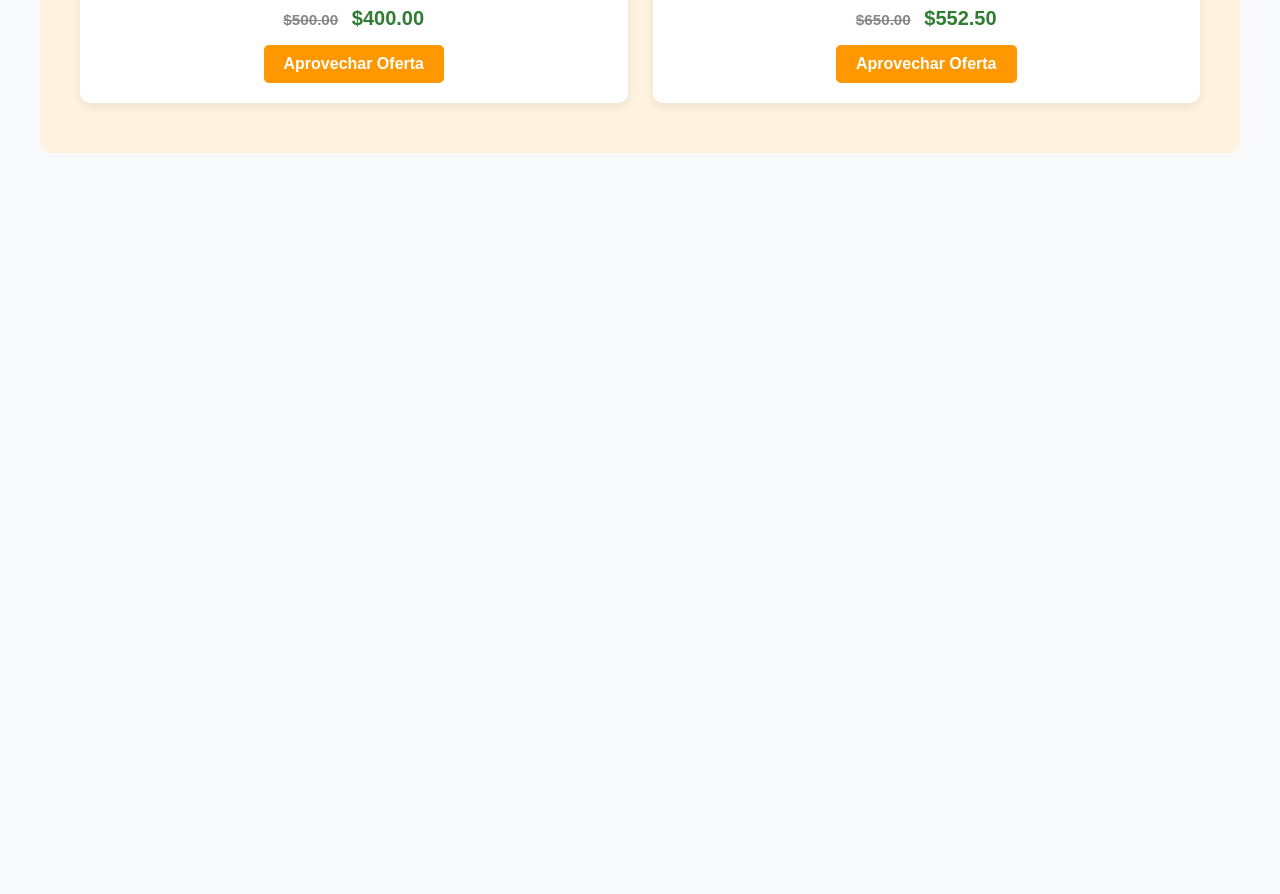
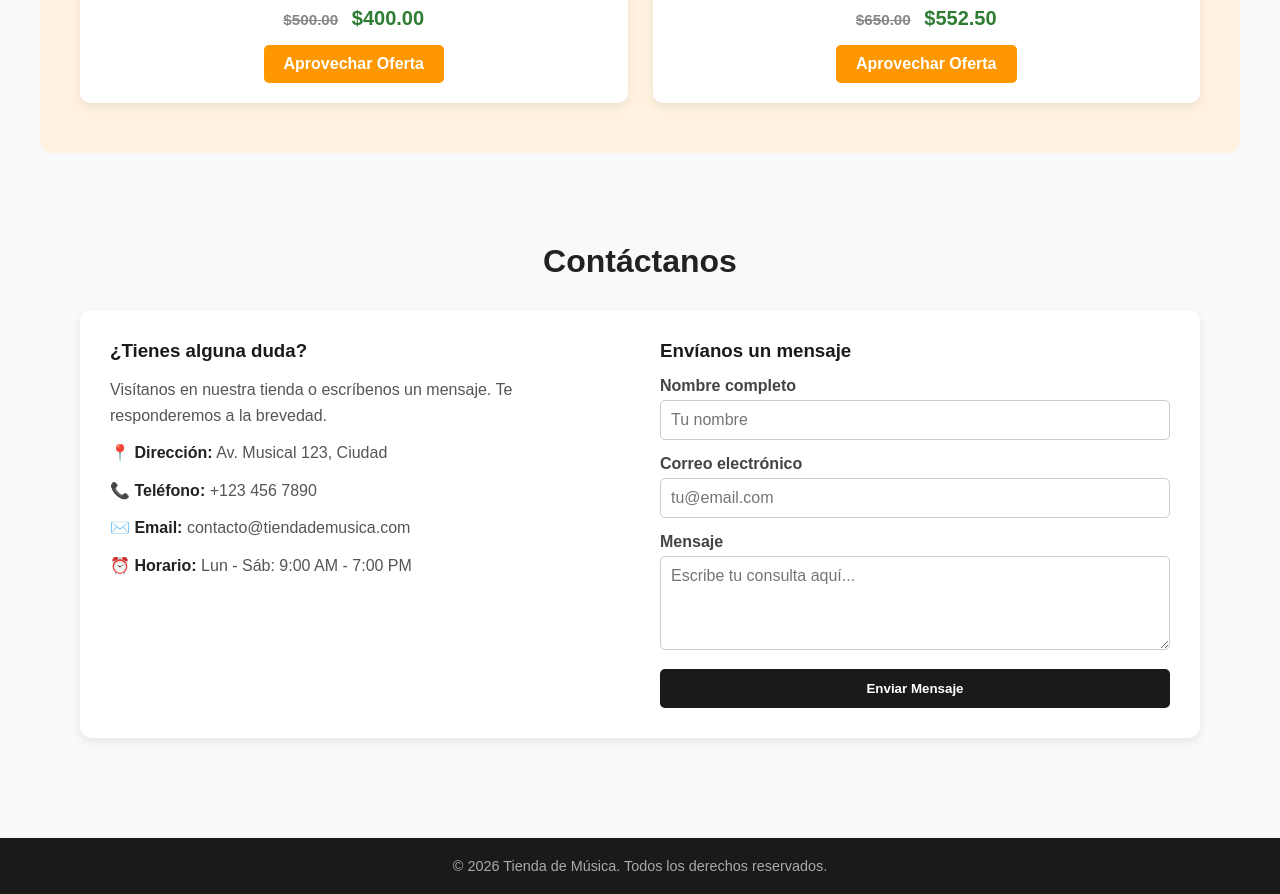
Before and after one commit to mig1714/landing-page-venta-instrumentos-musicales, a plain HTML site: page index.html in a window 1280 px wide. Shown: the part 1039-1933 px from the top of the page. Before the commit the page ends 1192 px from the top, so only its background shows below. Drawn offline with Linux system fonts and the light colour scheme.

Commit message:
Se agrega la seccion de contactos

```diff
--- a/index.html
+++ b/index.html
@@ -32,7 +32,6 @@
         z-index: 100;
       }
 
-      /* Tamaño del logo */
       .logo img {
         height: 60px;
         width: auto;
@@ -40,7 +39,6 @@
         display: block;
       }
 
-      /* Estilos del menú */
       nav ul {
         display: flex;
         list-style: none;
@@ -72,14 +70,12 @@
         color: #222;
       }
 
-      /* Grilla para las tarjetas de productos */
       .grid-productos {
         display: grid;
         grid-template-columns: repeat(auto-fit, minmax(250px, 1fr));
         gap: 25px;
       }
 
-      /* Tarjeta individual */
       .card {
         background: #fff;
         border-radius: 10px;
@@ -127,7 +123,7 @@
         background-color: #e68a00;
       }
 
-      /* --- SECCIÓN OFERTAS ESPECÍFICAS --- */
+      /* --- SECCIÓN OFERTAS --- */
       #ofertas {
         background-color: #fff3e0;
         border-radius: 12px;
@@ -151,10 +147,92 @@
         font-size: 0.95rem;
         margin-right: 8px;
       }
+
+      /* --- SECCIÓN CONTACTO --- */
+      #contacto {
+        margin-top: 40px;
+      }
+
+      .contacto-container {
+        display: grid;
+        grid-template-columns: repeat(auto-fit, minmax(300px, 1fr));
+        gap: 40px;
+        background: #fff;
+        padding: 30px;
+        border-radius: 12px;
+        box-shadow: 0 4px 10px rgba(0, 0, 0, 0.08);
+      }
+
+      .contacto-info h3,
+      .contacto-form h3 {
+        margin-bottom: 15px;
+        color: #1a1a1a;
+      }
+
+      .contacto-info p {
+        margin-bottom: 12px;
+        line-height: 1.6;
+        color: #555;
+      }
+
+      .contacto-info strong {
+        color: #222;
+      }
+
+      .form-group {
+        margin-bottom: 15px;
+      }
+
+      .form-group label {
+        display: block;
+        margin-bottom: 5px;
+        font-weight: bold;
+        color: #444;
+      }
+
+      .form-group input,
+      .form-group textarea {
+        width: 100%;
+        padding: 10px;
+        border: 1px solid #ccc;
+        border-radius: 5px;
+        font-size: 1rem;
+      }
+
+      .form-group input:focus,
+      .form-group textarea:focus {
+        outline: none;
+        border-color: #ff9800;
+      }
+
+      .btn-enviar {
+        width: 100%;
+        padding: 12px;
+        background-color: #1a1a1a;
+        color: #fff;
+        border: none;
+        border-radius: 5px;
+        font-weight: bold;
+        cursor: pointer;
+        transition: background-color 0.3s ease;
+      }
+
+      .btn-enviar:hover {
+        background-color: #ff9800;
+      }
+
+      /* --- FOOTER --- */
+      footer {
+        background-color: #1a1a1a;
+        color: #aaa;
+        text-align: center;
+        padding: 20px;
+        margin-top: 50px;
+        font-size: 0.9rem;
+      }
     </style>
   </head>
   <body>
-
     <!-- HEADER / NAVEGACIÓN -->
     <header>
       <div class="logo">
@@ -180,21 +258,30 @@
       <h2>Nuestros Productos</h2>
       <div class="grid-productos">
         <div class="card">
-          <img src="https://images.unsplash.com/photo-1510915361894-db8b60106cb1?w=400" alt="Guitarra Acústica" />
+          <img
+            src="https://images.unsplash.com/photo-1510915361894-db8b60106cb1?w=400"
+            alt="Guitarra Acústica"
+          />
           <h3>Guitarra Acústica</h3>
           <p class="precio">$250.00</p>
           <a href="#" class="btn-comprar">Añadir al Carrito</a>
         </div>
 
         <div class="card">
-          <img src="https://images.unsplash.com/photo-1511671782779-c97d3d27a1d4?w=400" alt="Teclado Eléctrico" />
+          <img
+            src="https://images.unsplash.com/photo-1511671782779-c97d3d27a1d4?w=400"
+            alt="Teclado Eléctrico"
+          />
           <h3>Teclado Eléctrico</h3>
           <p class="precio">$420.00</p>
           <a href="#" class="btn-comprar">Añadir al Carrito</a>
         </div>
 
         <div class="card">
-          <img src="https://images.unsplash.com/photo-1519892300165-cb5542fb47c7?w=400" alt="Batería Acústica" />
+          <img
+            src="https://images.unsplash.com/photo-1519892300165-cb5542fb47c7?w=400"
+            alt="Batería Acústica"
+          />
           <h3>Batería Acústica</h3>
           <p class="precio">$780.00</p>
           <a href="#" class="btn-comprar">Añadir al Carrito</a>
@@ -208,21 +295,95 @@
       <div class="grid-productos">
         <div class="card">
           <span class="badge-oferta">-20% DESCUENTO</span>
-          <img src="https://images.unsplash.com/photo-1564186763535-ebb21ef5277f?w=400" alt="Guitarra Eléctrica" />
+          <img
+            src="https://images.unsplash.com/photo-1564186763535-ebb21ef5277f?w=400"
+            alt="Guitarra Eléctrica"
+          />
           <h3>Guitarra Eléctrica Pro</h3>
-          <p class="precio"><span class="precio-anterior">$500.00</span> $400.00</p>
+          <p class="precio">
+            <span class="precio-anterior">$500.00</span> $400.00
+          </p>
           <a href="#" class="btn-comprar">Aprovechar Oferta</a>
         </div>
 
         <div class="card">
           <span class="badge-oferta">-15% DESCUENTO</span>
-          <img src="https://images.unsplash.com/photo-1520523839897-bd0b52f945a0?w=400" alt="Piano Digital" />
+          <img
+            src="https://images.unsplash.com/photo-1520523839897-bd0b52f945a0?w=400"
+            alt="Piano Digital"
+          />
           <h3>Piano Digital 88 Teclas</h3>
-          <p class="precio"><span class="precio-anterior">$650.00</span> $552.50</p>
+          <p class="precio">
+            <span class="precio-anterior">$650.00</span> $552.50
+          </p>
           <a href="#" class="btn-comprar">Aprovechar Oferta</a>
         </div>
       </div>
     </section>
 
+    <!-- SECCIÓN CONTACTO -->
+    <section id="contacto">
+      <h2>Contáctanos</h2>
+      <div class="contacto-container">
+        <!-- Información de contacto -->
+        <div class="contacto-info">
+          <h3>¿Tienes alguna duda?</h3>
+          <p>
+            Visítanos en nuestra tienda o escríbenos un mensaje. Te
+            responderemos a la brevedad.
+          </p>
+          <p><strong>📍 Dirección:</strong> Av. Musical 123, Ciudad</p>
+          <p><strong>📞 Teléfono:</strong> +123 456 7890</p>
+          <p><strong>✉️ Email:</strong> contacto@tiendademusica.com</p>
+          <p><strong>⏰ Horario:</strong> Lun - Sáb: 9:00 AM - 7:00 PM</p>
+        </div>
+
+        <!-- Formulario de contacto -->
+        <div class="contacto-form">
+          <h3>Envíanos un mensaje</h3>
+          <form action="#" method="POST">
+            <div class="form-group">
+              <label for="nombre">Nombre completo</label>
+              <input
+                type="text"
+                id="nombre"
+                name="nombre"
+                placeholder="Tu nombre"
+                required
+              />
+            </div>
+
+            <div class="form-group">
+              <label for="email">Correo electrónico</label>
+              <input
+                type="email"
+                id="email"
+                name="email"
+                placeholder="tu@email.com"
+                required
+              />
+            </div>
+
+            <div class="form-group">
+              <label for="mensaje">Mensaje</label>
+              <textarea
+                id="mensaje"
+                name="mensaje"
+                rows="4"
+                placeholder="Escribe tu consulta aquí..."
+                required
+              ></textarea>
+            </div>
+
+            <button type="submit" class="btn-enviar">Enviar Mensaje</button>
+          </form>
+        </div>
+      </div>
+    </section>
+
+    <!-- PIE DE PÁGINA -->
+    <footer>
+      <p>&copy; 2026 Tienda de Música. Todos los derechos reservados.</p>
+    </footer>
   </body>
 </html>
```
